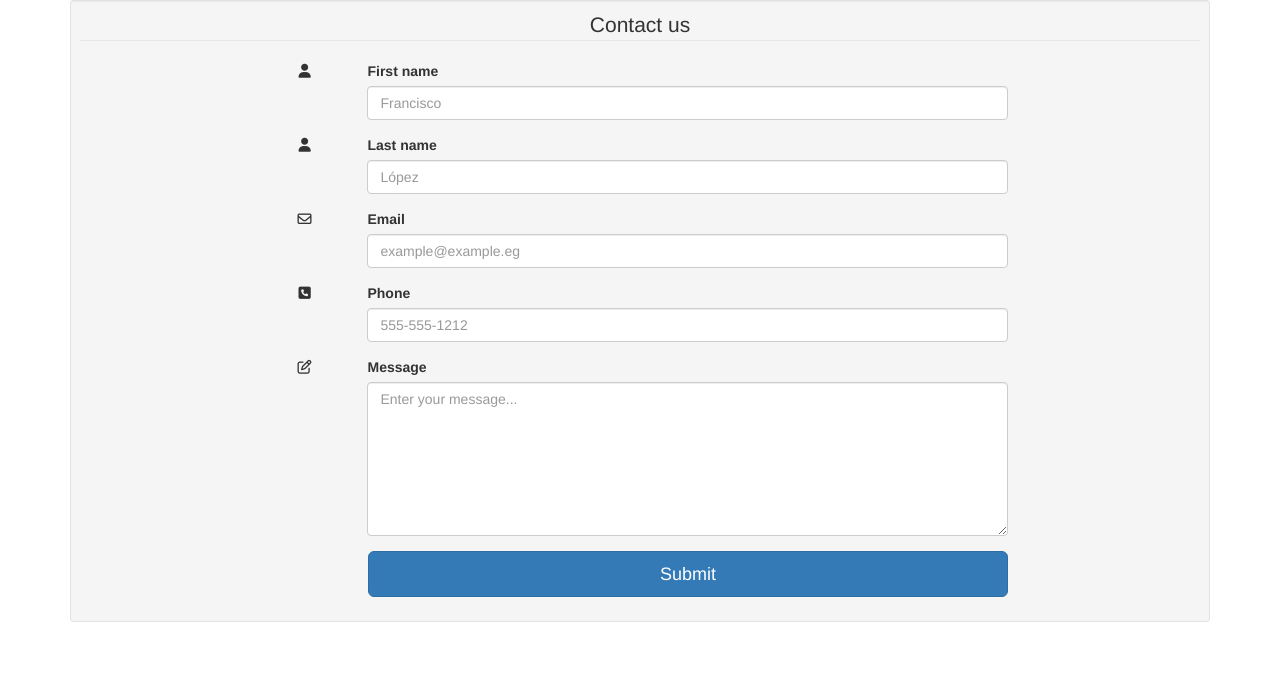
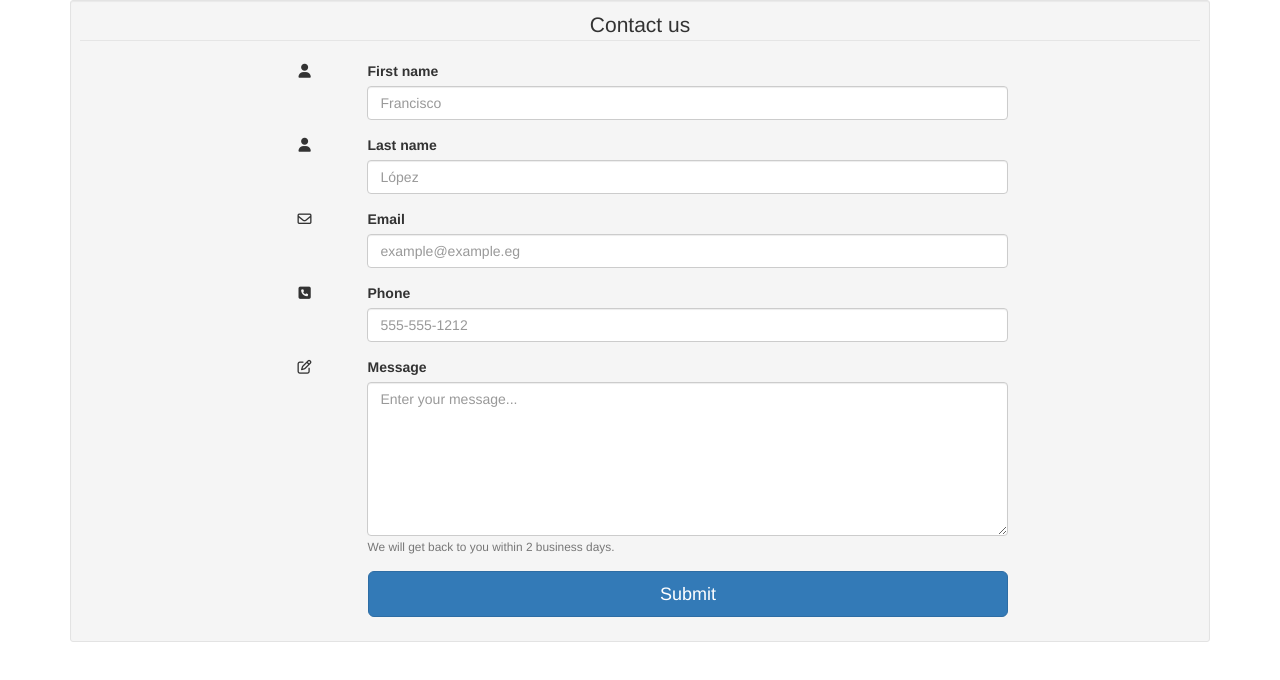
Before and after one commit to Coreandrum1/AC-Exam, a plain HTML site: page index.html in a window 1280 px wide. Drawn offline with nearby package versions, Linux system fonts and the light colour scheme.

Commit message:
Fixed when tooltips are shown

```diff
--- a/index.html
+++ b/index.html
@@ -54,12 +54,15 @@
                             </div>
                         </div>
 
-                        <div class="form-group" data-toggle="tooltip" data-placement="right" title="Enter your message, we will get back to you within 2 business days">
+                        <div class="form-group" >
 
                             <span class="col-md-1 col-md-offset-2 text-center"><i class="fa fa-pencil-square-o bigicon"></i></span>
                             <div class="col-md-7">
-                                <label for="message">Message</label>
-                                <textarea class="form-control" id="message" name="message" placeholder="Enter your message..." rows="7"></textarea>
+                                <div data-toggle="tooltip" data-placement="right" title="Enter your message">
+                                    <label for="message">Message</label>
+                                    <textarea class="form-control" id="message" name="message" placeholder="Enter your message..." rows="7"></textarea>
+                                </div>
+                                <small id="messagehelp" class="form-text text-muted">We will get back to you within 2 business days.</small>
                             </div>
                         </div>
 
```
